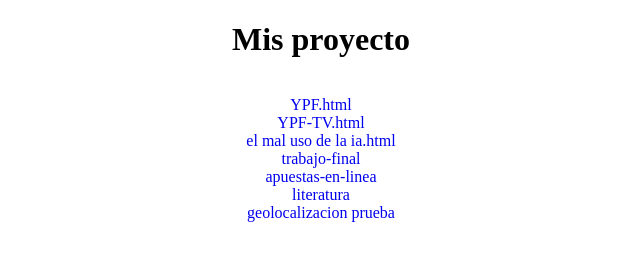
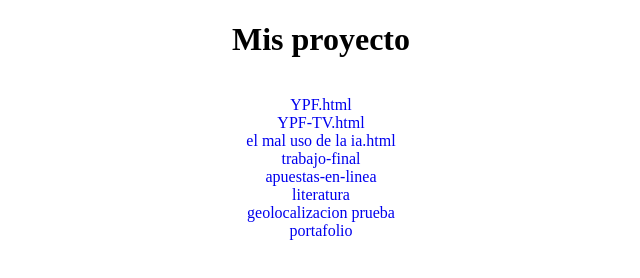
Before and after one commit to matias849/matias849.github.io, a plain HTML site: page index.html in a window 1280 px wide. Shown: the full height of the page, 319-959 px from the left. Drawn offline with Linux system fonts and the light colour scheme.

Commit message:
portafolio

```diff
--- a/index.html
+++ b/index.html
@@ -26,6 +26,7 @@
     <li><a href="proyecto-git/apuestas-en-linea/index.html">apuestas-en-linea</a></li>
     <li><a href="proyecto-git/literatura/index.html">literatura</a></li>
     <li><a href="proyecto-git/prueba_localizacion.php/prueba.html">geolocalizacion prueba</a></li>
+    <li><a href="proyecto-git/prueba_localizacion.php/portafolio.html">portafolio</a></li>
         </ul>
     </div>
 </body>
```
